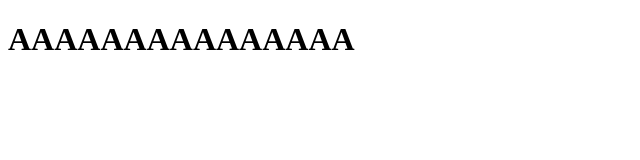
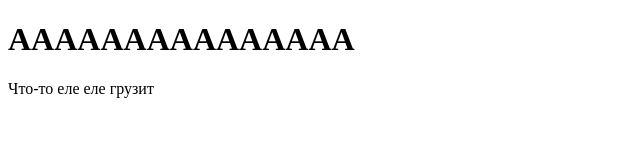
Before and after one commit to DAK1901/site, a plain HTML site: page index.html in a window 1280 px wide. Shown: the whole page, without its empty margins (0-640 px from the left). Drawn offline with Linux system fonts and the light colour scheme.

Commit message:
4 commit

```diff
--- a/index.html
+++ b/index.html
@@ -3,5 +3,6 @@
     <title>Example</title>
 <body>
     <h1>AAAAAAAAAAAAAAA</h1>
+    <p>Что-то еле еле грузит</p>
 </body>
 </head>
```
